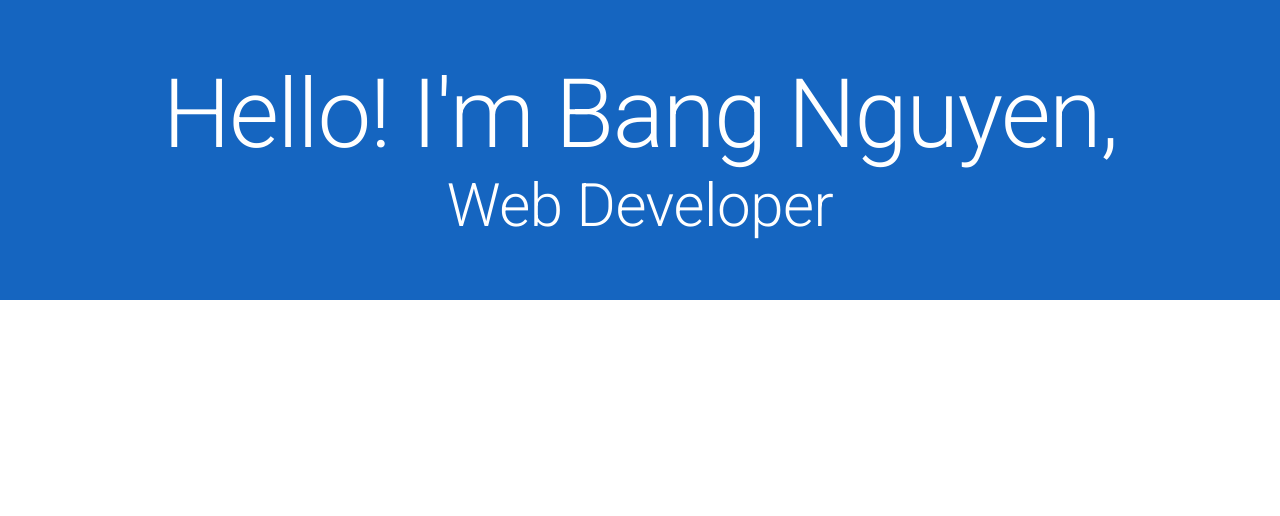
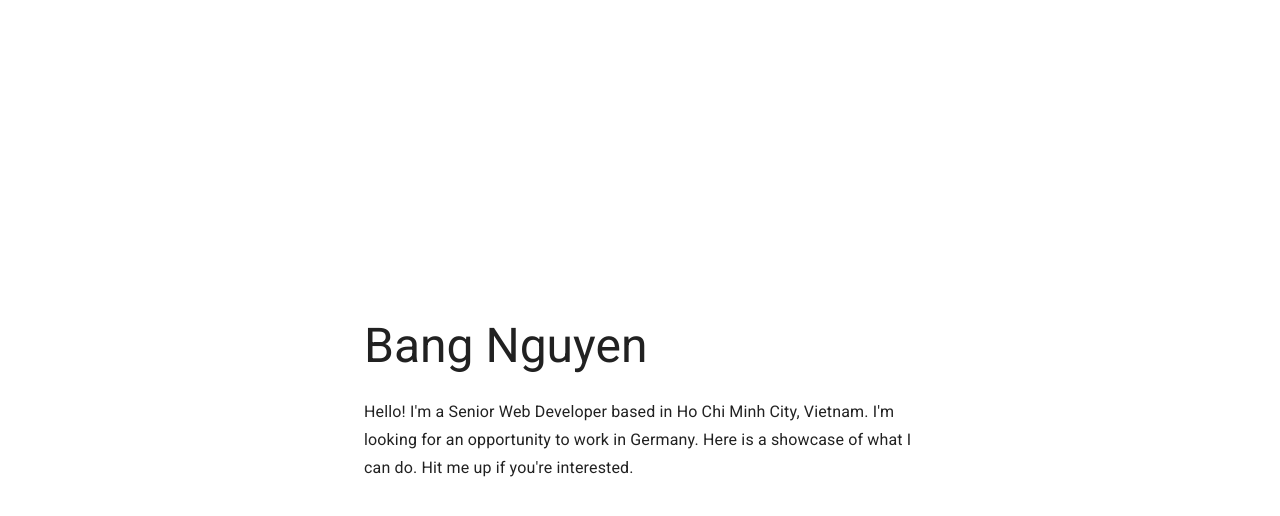
Before and after one commit to bangndnguyen/bangndnguyen.github.io, a Next.js app: page / in a window 1280 px wide. Shown: the top 516 px of the page. Built offline with nearby package versions, Linux system fonts and the light colour scheme.

Commit message:
better title

```diff
--- a/src/app/page.tsx
+++ b/src/app/page.tsx
@@ -5,18 +5,24 @@ import { Box, Container, Typography, useTheme } from "@mui/material";
 export default function Home() {
   const theme = useTheme();
   return (
-    <Container maxWidth={false} sx={{ minHeight: '100vh', backgroundColor: theme.palette.background.default }} disableGutters>
-      <Box sx={{
-        height: 300,
-        backgroundColor: theme.palette.primary.dark,
+    <Container maxWidth={false} sx={{
+      minHeight: '100vh', backgroundColor: theme.palette.background.paper,
+      display: 'flex',
+      flexDirection: 'column',
+      justifyContent: 'center'
+    }} disableGutters>
+      <Container maxWidth='sm' sx={{
         display: 'flex',
         flexDirection: 'column',
-        alignItems: 'center',
         justifyContent: 'center'
       }}>
-        <Typography variant="h1" color={theme.palette.getContrastText(theme.palette.primary.dark)}>Hello! I&apos;m Bang Nguyen,</Typography>
-        <Typography variant="h2" color={theme.palette.getContrastText(theme.palette.primary.dark)}>Web Developer</Typography>
-      </Box>
+        <Typography variant="h3" color={theme.palette.getContrastText(theme.palette.background.paper)}>
+          Bang Nguyen
+        </Typography>
+        <Typography variant="subtitle1" color={theme.palette.getContrastText(theme.palette.background.paper)} marginTop={3}>
+          Hello! I&apos;m a Senior Web Developer based in Ho Chi Minh City, Vietnam. I&apos;m looking for an opportunity to work in Germany. Here is a showcase of what I can do. Hit me up if you&apos;re interested.
+        </Typography>
+      </Container>
     </Container>
   );
 }
```
